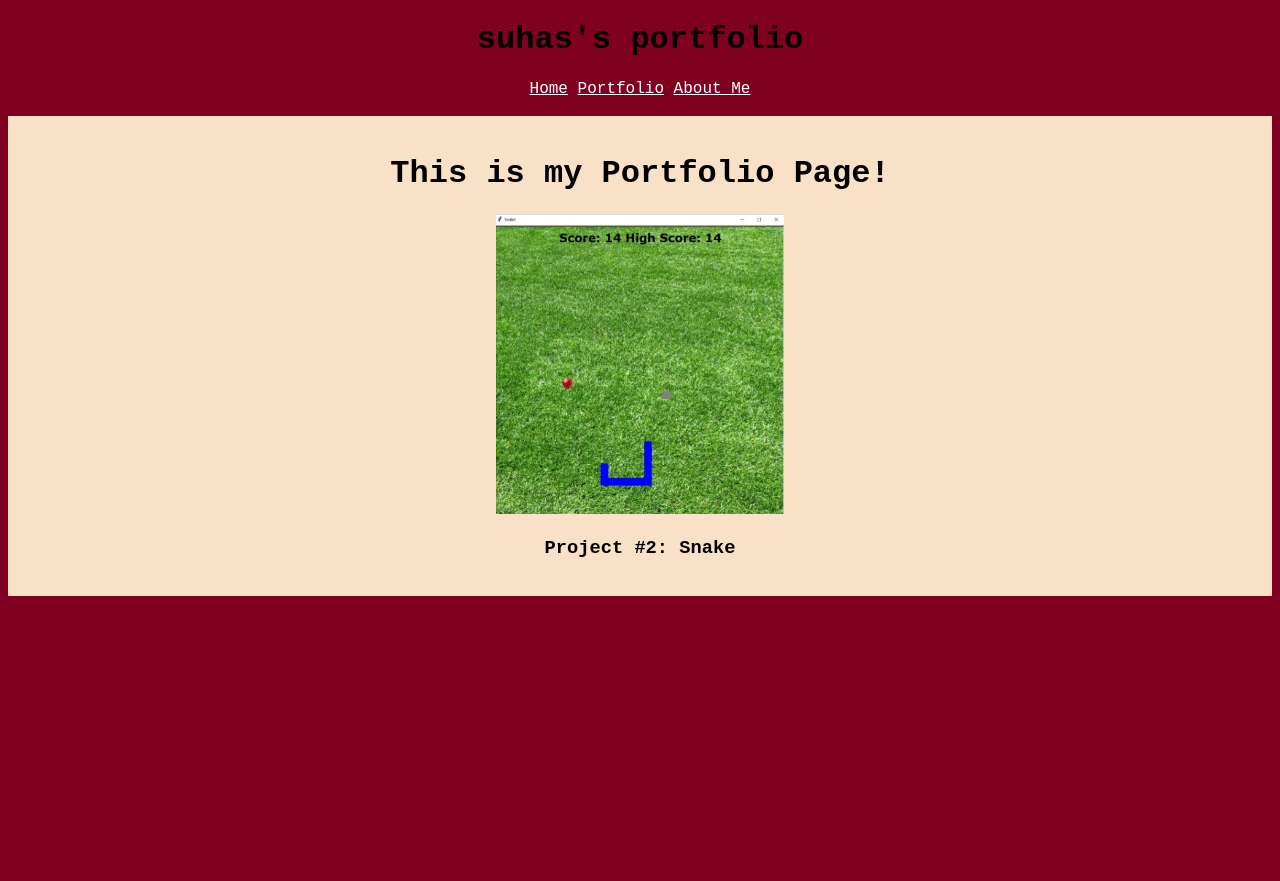
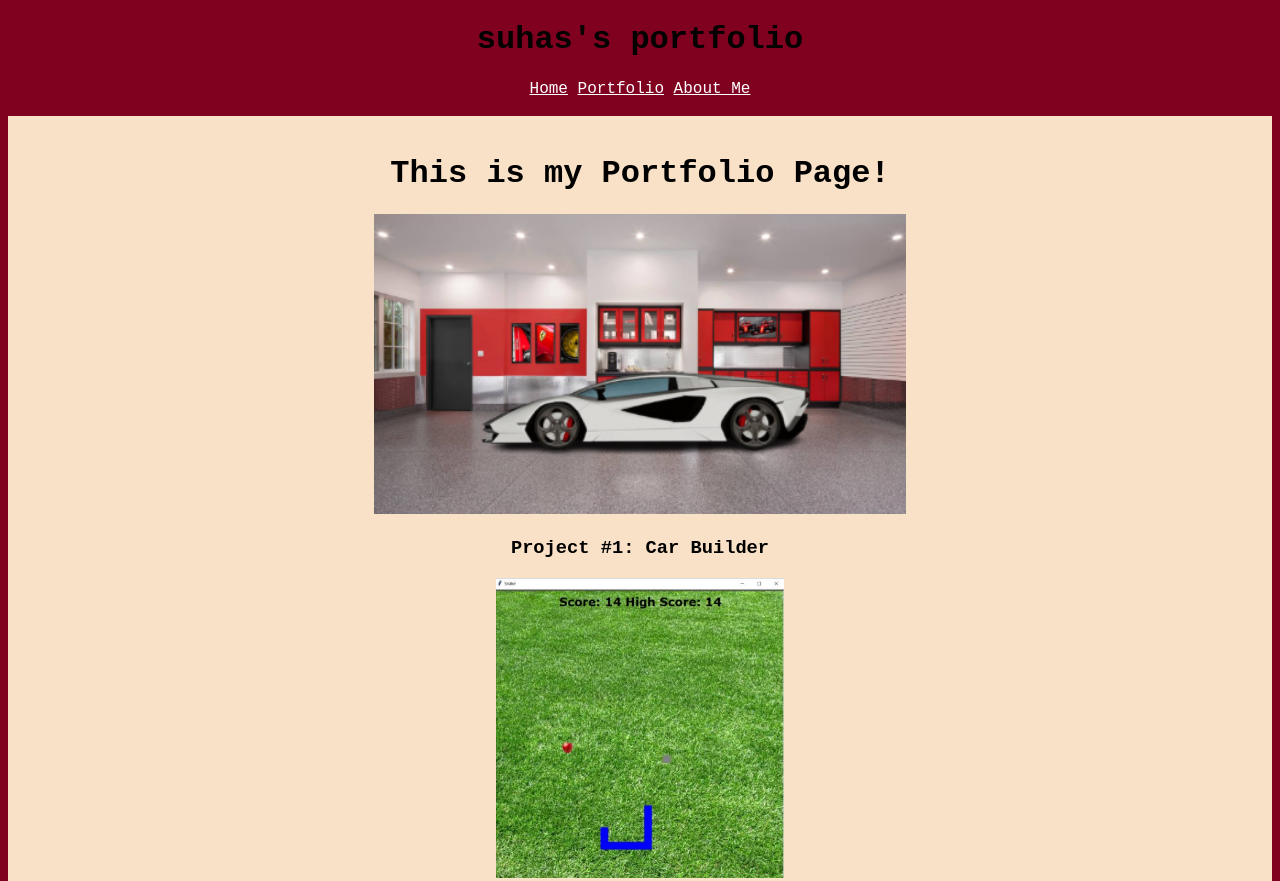
Before and after one commit to suhassr07/apcspproject, a plain HTML site: page portfolio.html in a window 1280 px wide. Shown: the top 881 px of the page. Before the commit the page ends 800 px from the top, so only its background shows below. Drawn offline with Linux system fonts and the light colour scheme.

Commit message:
Update portfolio.html

```diff
--- a/portfolio.html
+++ b/portfolio.html
@@ -20,6 +20,8 @@
     <center style="background-color: #F8E1C7;">
     <br>
     <h1>This is my Portfolio Page!</h1>
+    <img src="https://github.com/suhassr07/apcspproject/blob/main/carbuilder.PNG?raw=true" height="300">
+    <h3>Project #1: Car Builder</h3>
     <img src="https://github.com/suhassr07/apcspproject/blob/main/Capture.JPG?raw=true" height="300">
     <h3>Project #2: Snake</h3>
     <br>
```
